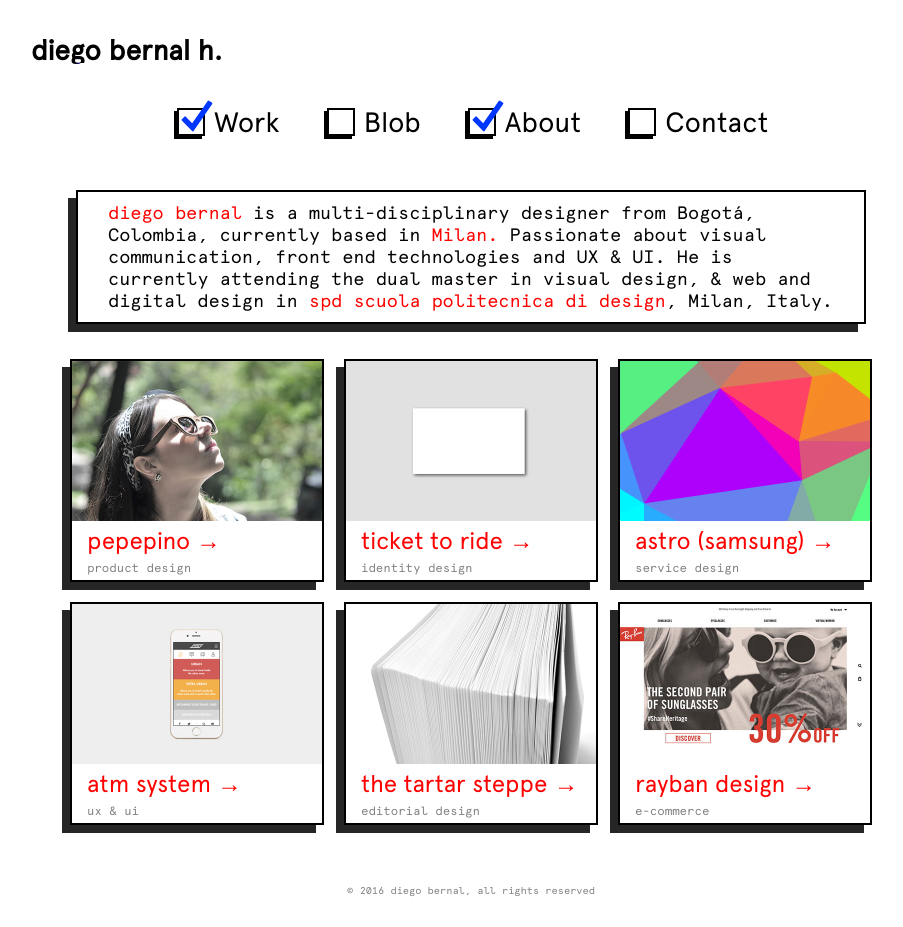
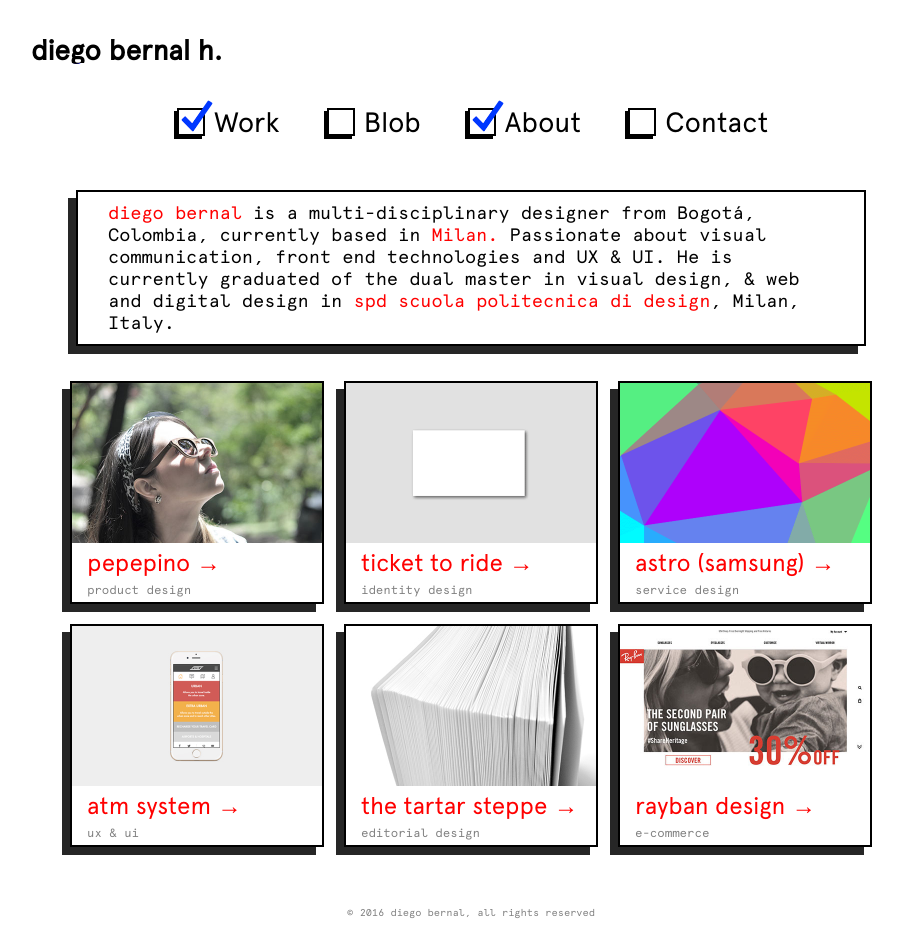
Before and after one commit to diegobernalh/diegobernalh.github.io, a plain HTML site: page index.html in a window 1280 px wide. Shown: the whole page, without its empty margins (169-1072 px from the left). Before the commit the page ends 905 px from the top, so only its background shows below. Drawn offline with nearby package versions, Linux system fonts and the light colour scheme; grey boxes are pictures that could not be loaded.

Commit message:
update info

```diff
--- a/index.html
+++ b/index.html
@@ -77,7 +77,7 @@
 
 
     <div class="content">
-        <p class="text" id="yo"><a href="mailto:diegobernalh@yahoo.com" target="mail">diego bernal</a> is a multi-disciplinary designer from Bogotá, Colombia, currently based in <a href="img/dino.gif">Milan.</a> Passionate about visual communication, front end technologies and UX &amp; UI. He is currently attending the dual master in visual design, &amp; web and digital design in <a href="http://www.scuoladesign.com/" target="spd">spd scuola politecnica di design</a>, Milan, Italy.</p>
+        <p class="text" id="yo"><a href="mailto:diegobernalh@yahoo.com" target="mail">diego bernal</a> is a multi-disciplinary designer from Bogotá, Colombia, currently based in <a href="img/dino.gif">Milan.</a> Passionate about visual communication, front end technologies and UX &amp; UI. He is currently graduated of the dual master in visual design, &amp; web and digital design in <a href="http://www.scuoladesign.com/" target="spd">spd scuola politecnica di design</a>, Milan, Italy.</p>
 
 
 
```
